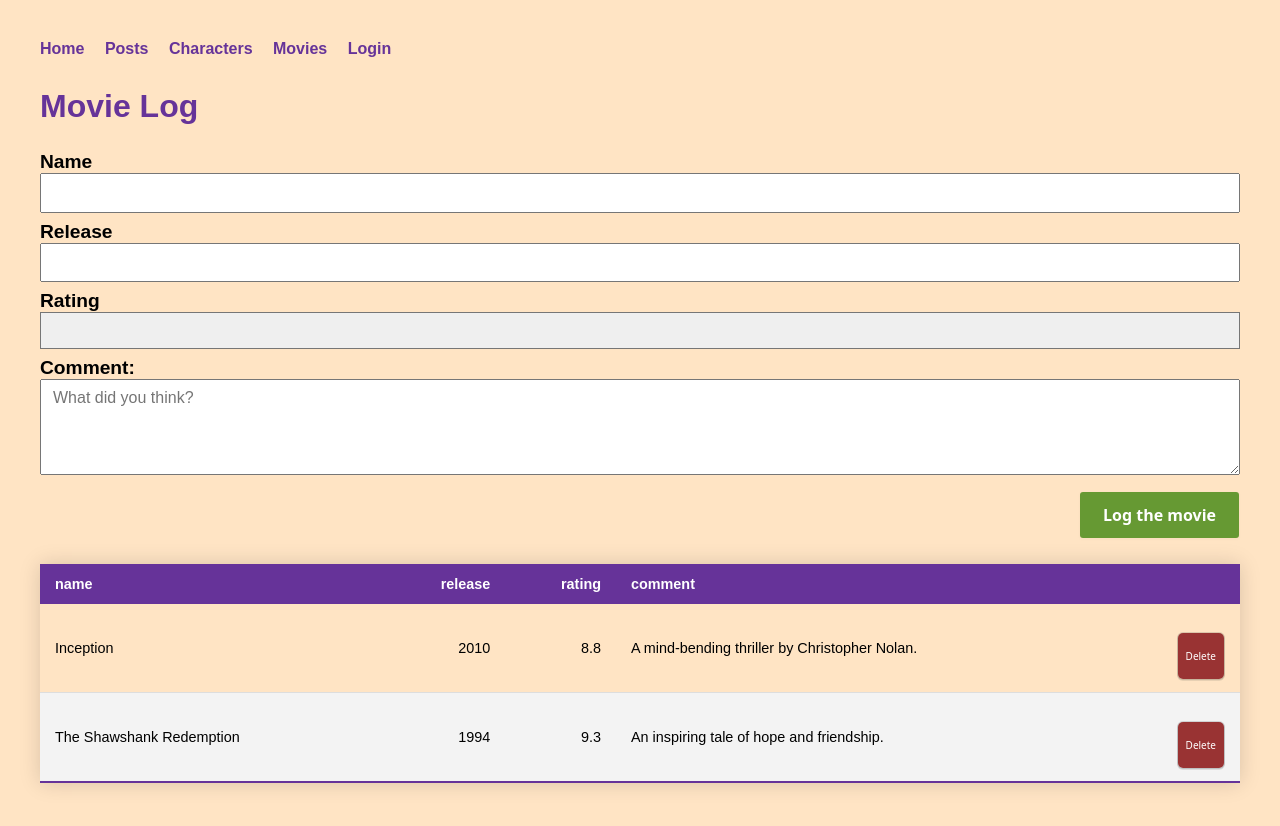
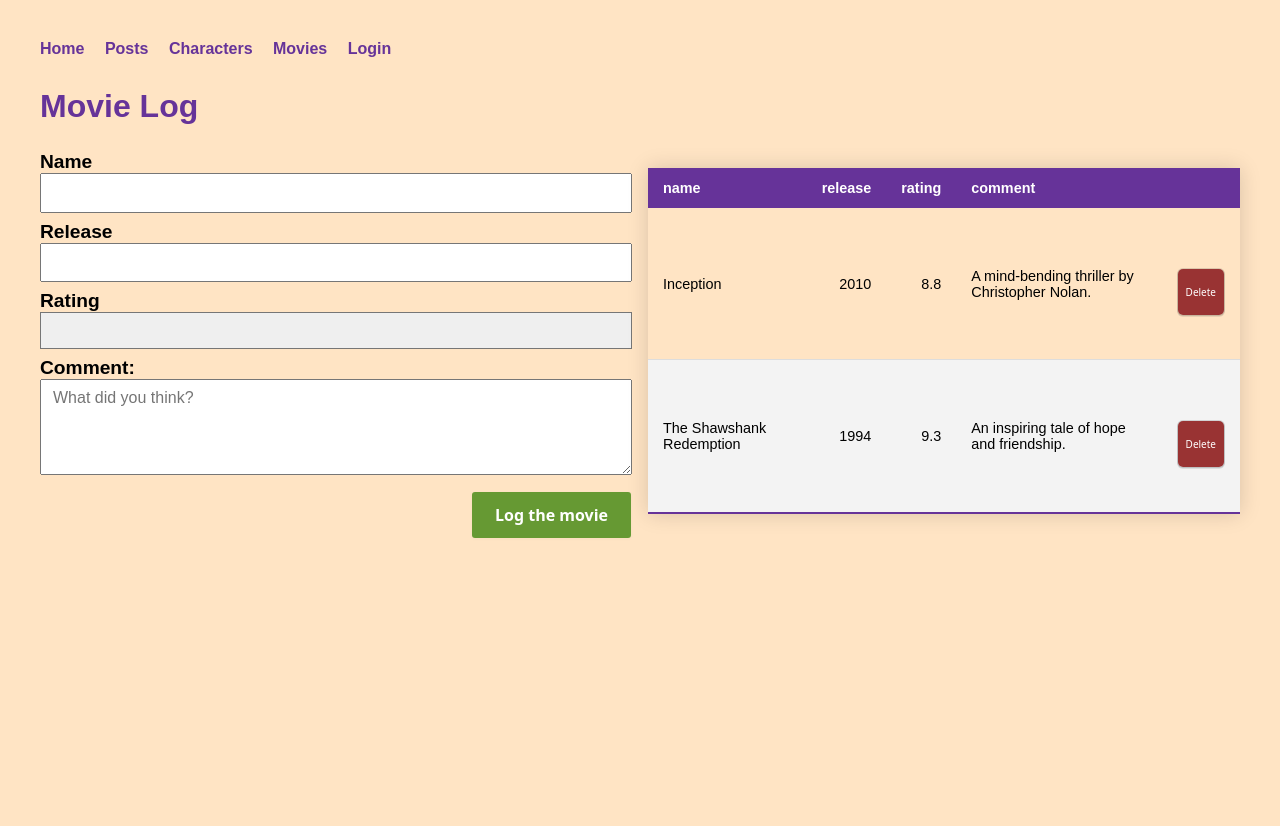
Before and after one commit to waiyanhtet1/demo-pj-svelte-kit, a SvelteKit app: page /movies in a window 1280 px wide. Shown: the top 826 px of the page. After the commit the page ends 800 px from the top, so only its background shows below. Built offline with nearby package versions, Linux system fonts and the light colour scheme; no server answers.

Commit message:
addded: native transation and animation

```diff
--- a/src/routes/characters/+page.svelte
+++ b/src/routes/characters/+page.svelte
@@ -1,10 +1,11 @@
 <script lang="ts">
+	import { fade, scale } from 'svelte/transition';
 	export let data;
 
 	$: characters = data.characters;
 </script>
 
-<h1>Characters List</h1>
+<h1 in:fade out:scale>Characters List</h1>
 
 <div class="characters-list">
 	{#each characters as character}
--- a/src/routes/movies/+page.svelte
+++ b/src/routes/movies/+page.svelte
@@ -1,5 +1,7 @@
 <script lang="ts">
 	import { enhance } from '$app/forms';
+	import { flip } from 'svelte/animate';
+	import { fade, scale } from 'svelte/transition';
 	import type { PageData } from './$types';
 	import './form.css';
 
@@ -24,6 +26,7 @@
             update()
           }
         }} method="post" action="?/logMovie"> -->
+<div class="container">
 	<form use:enhance method="post" action="?/addMovie">
 		<label for="name">Name</label>
 		<input id="name" name="name" value={form?.name ?? ''} />
@@ -69,8 +72,8 @@
 			</tr>
 		</thead>
 		<tbody>
-		{#each movies as movie}
-			<tr>
+			{#each movies as movie (movie.id)}
+				<tr in:fade out:scale animate:flip={{ duration: 500 }}>
 					<td class="name">{movie.name}</td>
 					<td class="release">{movie.release}</td>
 					<td class="rating">{movie.rating}</td>
@@ -84,3 +87,19 @@
 			{/each}
 		</tbody>
 	</table>
+</div>
+
+<style>
+	.container {
+		display: flex;
+		gap: 1rem;
+	}
+
+	.container form {
+		flex: 2;
+	}
+
+	.container table {
+		flex: 2;
+	}
+</style>
```
Lines whose indentation alone changed are shown as unchanged.
